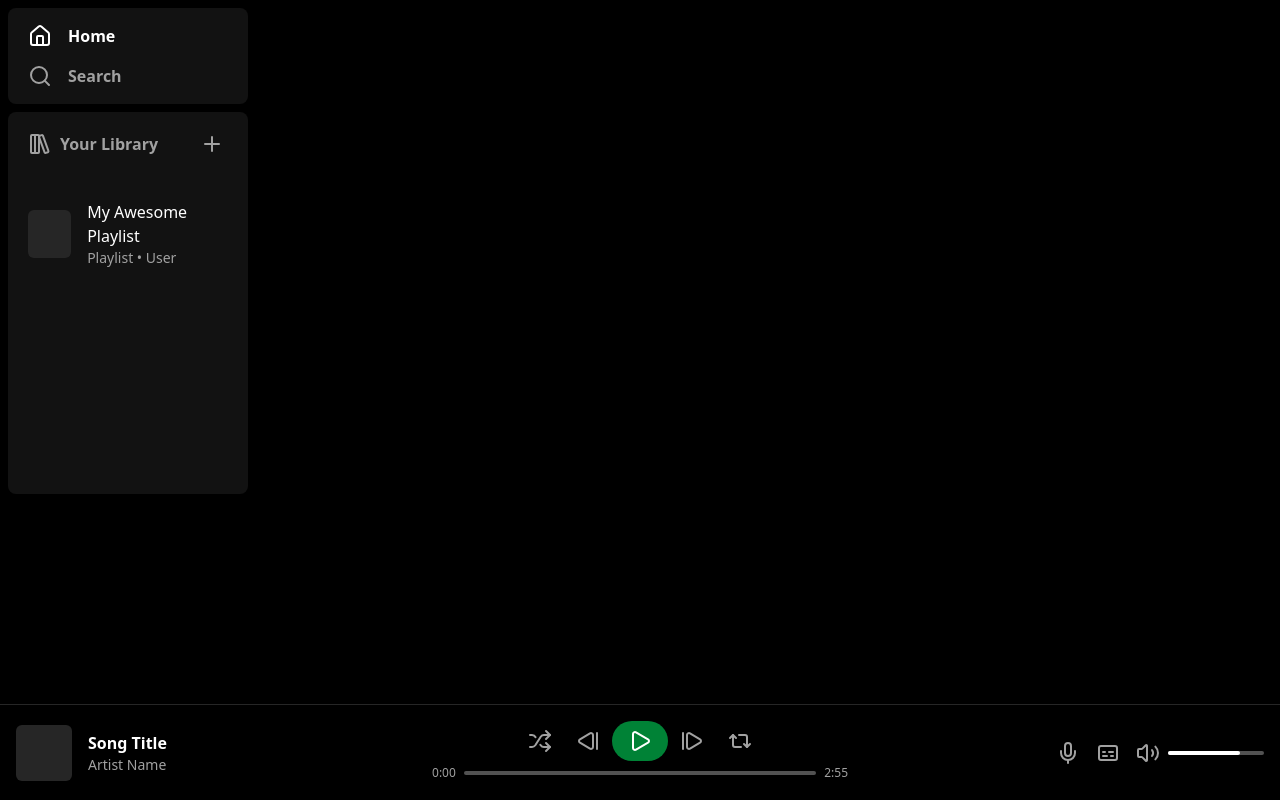
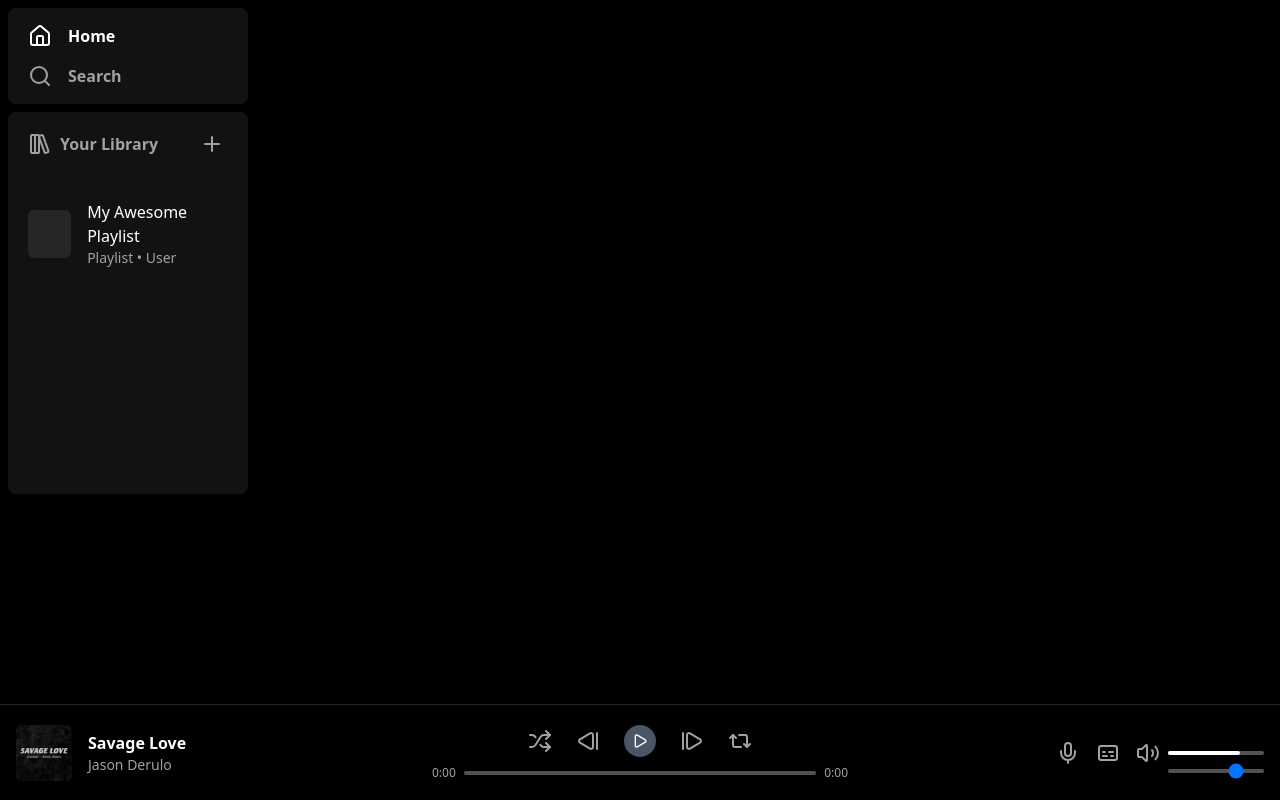
Before and after one commit to Neko01t/Reverb, a React (Vite) app: page / in a window 1280 px wide. Built offline with nearby package versions, Linux system fonts and the light colour scheme.

Commit message:
Player updated
- can change songs
- Merged AudioPlayer with Player
- added handlers
- volume control [Now i understand it]

```diff
--- a/src/components/layout/Player.tsx
+++ b/src/components/layout/Player.tsx
@@ -1,23 +1,82 @@
-import React,{ useState,useEffect } from 'react';
-import AudioPlayer from './__test__/AudioPlayer.tsx'
+import React,{ useState,useEffect, useRef } from 'react';
 import { MusicList } from '../../lib/musicData.ts'
-import { Heart, Play, Mic,Volume2, Captions,Shuffle,Repeat2,StepForward,StepBack } from 'lucide-react'
+import { Heart, Play, Mic,Volume2, Captions,Shuffle,Repeat2,StepForward,StepBack, Pause } from 'lucide-react'
 
 const Player = () => {
-  const [volume, setVolume] = useState(100);
   const [seconds,setSeconds] = useState(0);
-  const [duration, setDuration] = useState<number | null>(175);
   const [isPlaying,setIsPlaying] = useState(false);
-  const percentage = (seconds / duration) * 100;
-  const progressBarWidth = {
-    width: `${percentage}%`,
+  const [currentTrackIndex, setCurrentTrackIndex] = useState(0);
+
+  // State for audio progress
+  const [progress, setProgress] = useState(0);
+  const [duration, setDuration] = useState(0);
+
+  const [volume, setVolume] = useState(0.75); // Volume is 0 to 1
+  const currentTrack = MusicList[currentTrackIndex];
+  const audioRef = useRef<HTMLAudioElement>(null);
+
+  //play or pause
+  useEffect(() => {
+    if (audioRef.current) {
+      if (isPlaying) {
+        audioRef.current.play().catch(error => console.error("Error playing audio:", error));
+      } else {
+        audioRef.current.pause();
+      }
+    }
+  }, [isPlaying, currentTrackIndex]); // Reruns when song changes or play/pause state changes
+
+  // Vol
+  useEffect(() => {
+    if (audioRef.current) {
+      audioRef.current.volume = volume;
+    }
+  }, [volume]);
+
+  // Handles
+    const handleTimeUpdate = () => {
+    if (audioRef.current) {
+      setProgress(audioRef.current.currentTime);
+    }
   };
-  useEffect(()=>{
-  if (percentage <= 100){
-      setSeconds(0)
-      setIsPlaying(false)
-  }
-  },[seconds])
+
+  const handleLoadedMetadata = () => {
+    if (audioRef.current) {
+      setDuration(audioRef.current.duration);
+    }
+  };
+
+  const handleTrackEnded = () => {
+    handleNext();
+  };
+
+  //control
+    const handlePlayPause = () => {
+    setIsPlaying(!isPlaying);
+  };
+
+  const handleNext = () => {
+    const nextIndex = (currentTrackIndex + 1) % MusicList.length;
+    setCurrentTrackIndex(nextIndex);
+    setProgress(0); // Reset progress for the new song
+  };
+
+  const handlePrev = () => {
+    const prevIndex = (currentTrackIndex - 1 + MusicList.length) % MusicList.length;
+    setCurrentTrackIndex(prevIndex);
+    setProgress(0); // Reset progress for the new song
+  };
+
+  // time format
+    const formatTime = (timeInSeconds: number) => {
+    if (isNaN(timeInSeconds)) return "0:00";
+    const minutes = Math.floor(timeInSeconds / 60);
+    const seconds = Math.floor(timeInSeconds % 60).toString().padStart(2, '0');
+    return `${minutes}:${seconds}`;
+  };
+
+  const progressPercentage = duration > 0 ? (progress / duration) * 100 : 0;
+
   let min = 0;
   useEffect(() => {
     let intervalId: number | undefined = undefined;
@@ -36,12 +95,22 @@ const Player = () => {
   const song1 = '/music/Jason_Derulo_SAVAGE_LOVE_Lyrics_Prod_Jawsh_685_fRrkXJu4OeE.m4a'
   return (
     <div className="fixed bottom-0 w-full h-24 bg-black border-t border-neutral-800 px-4 grid grid-cols-3">
+        <audio
+          ref={audioRef}
+          src={currentTrack.song}
+          onTimeUpdate={handleTimeUpdate}
+          onLoadedMetadata={handleLoadedMetadata}
+          onEnded={handleTrackEnded}
+        />
+
       {/* 1. Current Track Info (Left) */}
       <div className="flex items-center space-x-4">
-        <div className="bg-neutral-800 h-14 w-14 rounded-md"></div>
+        <div className="bg-neutral-800 h-14 w-14 rounded-md">
+          <img src={currentTrack.png} alt={currentTrack.title} className="object-cover h-full w-full rounded-md"/>
+        </div>
         <div>
-          <p className="text-white font-semibold">Song Title</p>
-          <p className="text-neutral-400 text-sm">Artist Name</p>
+          <p className="text-white font-semibold">{currentTrack.title}</p>
+          <p className="text-neutral-400 text-sm">{currentTrack.artist}</p>
         </div>
         <button> <Heart /></button>
       </div>
@@ -51,20 +120,20 @@ const Player = () => {
         {/* Top: Controls */}
         <div className="flex items-center space-x-6">
           <button className="text-neutral-400 hover:text-white"><Shuffle/></button>
-          <button className="text-neutral-400 hover:text-white"><StepBack/></button>
-          <button className="bg-gray-600 p-2 hover:bg-gray-300 hover:text-gray-700 text-white rounded-full h-8 w-8 flex items-center justify-center">
-            <AudioPlayer src={song1} length={setDuration } onPly={setIsPlaying} vol={volume} />
+          <button onClick={handlePrev} className="text-neutral-400 hover:text-white"><StepBack/></button>
+          <button onClick={handlePlayPause} className="bg-gray-600 p-2 hover:bg-gray-300 hover:text-gray-700 text-white rounded-full h-8 w-8 flex items-center justify-center">
+              {isPlaying ? <Pause size={20}/> : <Play size={20}/>}
           </button>
-          <button className="text-neutral-400 hover:text-white"><StepForward/></button>
+          <button onClick={handleNext} className="text-neutral-400 hover:text-white"><StepForward/></button>
           <button className="text-neutral-400 hover:text-white"><Repeat2/></button>
         </div>
         {/* Bottom: Progress Bar */}
         <div className="w-full flex items-center space-x-2 mt-2">
-          <span className="text-xs text-neutral-400">{Math.floor(seconds / 60)}:{Math.floor(seconds % 60).toString().padStart(2, "0")}</span>
+          <span className="text-xs text-neutral-400">{formatTime(progress)}</span>
           <div className="w-full h-1 bg-neutral-600 rounded-full">
-            <div className="h-1 bg-white rounded-full" style={{ ...progressBarWidth }}></div>
+            <div className="h-1 bg-white rounded-full" style={{ width: `${progressPercentage}%` }}></div>
           </div>
-          <span className="text-xs text-neutral-400">{Math.floor(duration / 60)}:{Math.floor(duration % 60).toString().padStart(2, "0")}</span>
+          <span className="text-xs text-neutral-400">{formatTime(duration)}</span>
         </div>
       </div>
 
@@ -75,7 +144,17 @@ const Player = () => {
         <div className="flex items-center space-x-2 w-32">
           <button className="text-neutral-400 hover:text-white"><Volume2/></button>
           <div className="w-full h-1 bg-neutral-600 rounded-full">
-            <div className="h-1 bg-white rounded-full" style={{ width: '75%' }}></div>
+          <div className="h-1 bg-white rounded-full" style={{ width: `${volume*100}%` }}></div>
+          <input
+            type="range"
+            min="0"
+            max="1"
+            step="0.01"
+            value={volume}
+            onChange={(e) => setVolume(parseFloat(e.target.value))}
+            className="w-full h-1 bg-neutral-600 rounded-full appearance-none cursor-pointer"
+           />
+
           </div>
         </div>
       </div>
--- a/src/components/layout/__test__/AudioPlayer.tsx
+++ b/src/components/layout/__test__/AudioPlayer.tsx
@@ -13,6 +13,9 @@ const AudioPlayer = ({ src,vol,onPly,length }: AudioPlayerProps) => {
   const [currentTrackIndex, setCurrentTrackIndex] = useState(0);
   const [duration, setDuration] = useState<number | null>(null);
   const [progress, setProgress] = useState(0);
+  const [volume, setVolume] = useState(0.75);
+  const currentTrack = MusicList[currentTrackIndex];
+  const audioRef = useRef<HTMLAudioElement>(null);
 
   const handleLoadedMetadata = () => {
     if (audioRef.current) {
```
